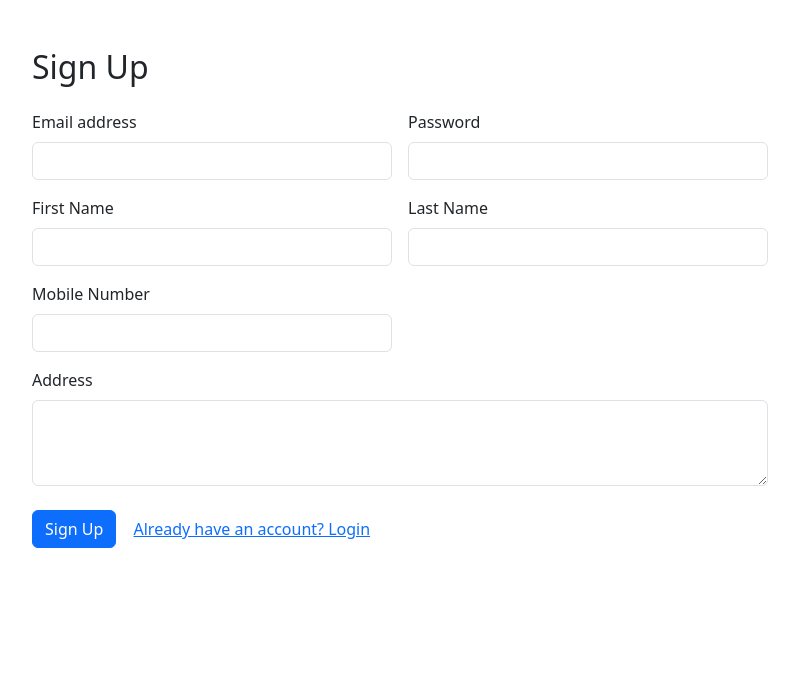
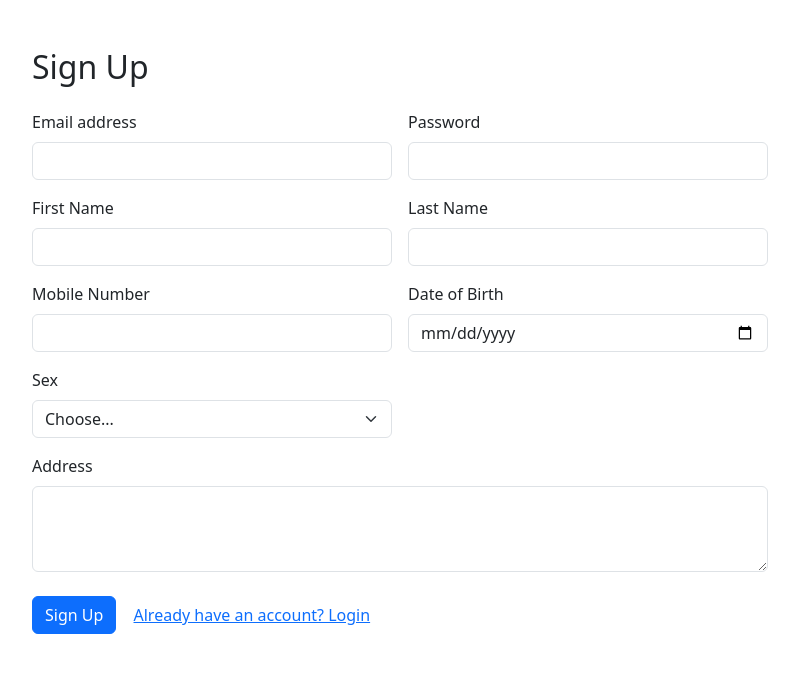
Before and after one commit to Chinyemba-ck/CS_210, a Flask app: page /signup in a window 1280 px wide. Shown: the top 673 px of the page, without its empty margins (240-1039 px from the left). Run offline with Flask 3, Linux system fonts and the light colour scheme; some libraries are stand-ins or nearby versions.

Commit message:
Update signup.html

```diff
--- a/templates/signup.html
+++ b/templates/signup.html
@@ -46,6 +46,21 @@
                         <input type="tel" class="form-control" id="mobile" name="mobile" required>
                     </div>
 
+                    <div class="col-md-6">
+                        <label for="dob" class="form-label">Date of Birth</label>
+                        <input type="date" class="form-control" id="dob" name="dob" required>
+                    </div>
+
+                    <div class="col-md-6">
+                        <label for="sex" class="form-label">Sex</label>
+                        <select class="form-select" id="sex" name="sex" required>
+                            <option value="" selected>Choose...</option>
+                            <option value="Male">Male</option>
+                            <option value="Female">Female</option>
+                            <option value="Other">Other</option>
+                        </select>
+                    </div>
+
                     <div class="col-12">
                         <label for="address" class="form-label">Address</label>
                         <textarea class="form-control" id="address" name="address" rows="3" required></textarea>
@@ -60,4 +75,4 @@
         </div>
     </div>
 </body>
-</html>         </tr>
+</html>
```
